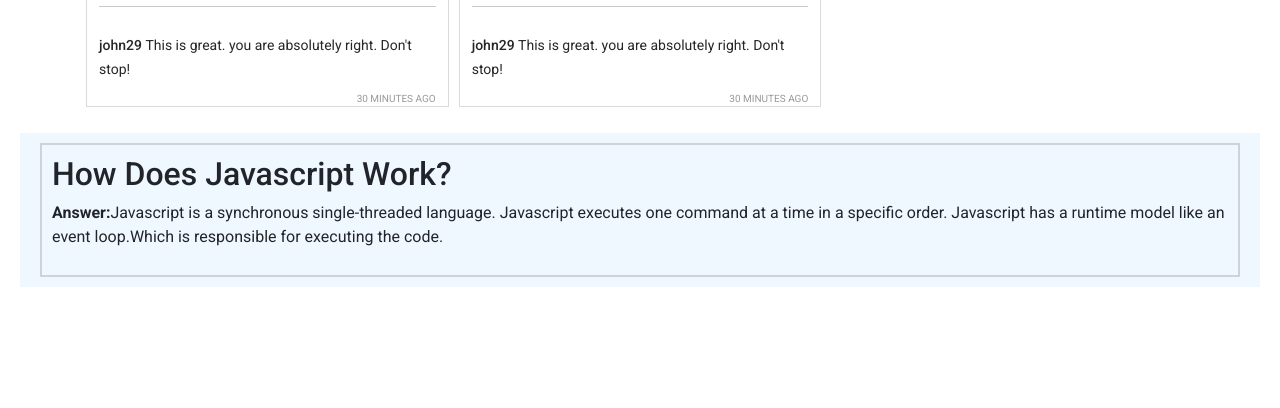
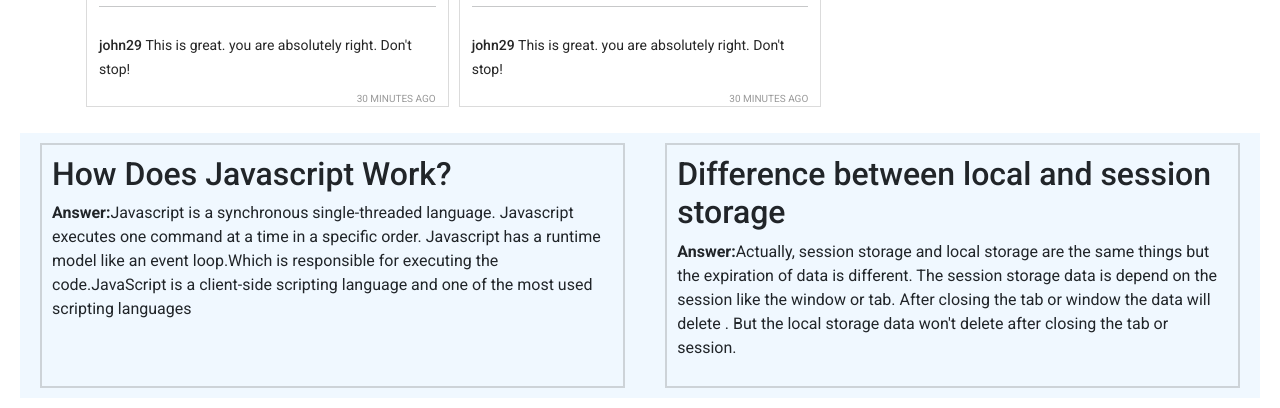
Before and after one commit to SouravBiswas238/insta-shohort, a plain HTML site: page index.html in a window 1280 px wide. Shown: the part 1425-1833 px from the top of the page. Before the commit the page ends 1722 px from the top, so only its background shows below. Drawn offline with nearby package versions, Linux system fonts and the light colour scheme.

Commit message:
adding second question answer

```diff
--- a/index.html
+++ b/index.html
@@ -58,22 +58,25 @@
         </div>
     </main>
 
-    <footer>
+
     <section class="questionAns">
         <div class="singleans">
             <h2>How Does Javascript Work?</h2>
             <p><span>Answer:</span>Javascript is a synchronous single-threaded language. Javascript executes one
                 command at a time in a specific order. Javascript has a runtime model like an event loop.Which is
-                    responsible for executing the code.</p>
+                responsible for executing the code.JavaScript is a client-side scripting language and one of the
+                most used scripting languages</p>
         </div>
-            <!-- <div class="singleans">
-                <h2>What does javascript event loop do?</h2>
-                <p><span>Answer:</span>Javascript is a synchronous single-threaded language. Javascript executes one
-                    command at a time in a specific order. Javascript has a runtime model like an event loop.Which is
-                    responsible for executing the code.</p>
-            </div> -->
+        <div class="singleans">
+            <h2>Difference between local and session storage</h2>
+            <p><span>Answer:</span>Actually, session storage and local storage are the same things but the expiration of
+                data is different. The session storage data is depend on the session like the window or tab. After
+                closing the tab or window the data will delete . But the local storage data won't delete after closing
+                the tab or session.</p>
+        </div>
     </section>
-    </footer>
+    <footer></footer>
+
 
     <!-- add javascript  file  -->
     <script src="./js/app.js"></script>
```
Lines whose indentation alone changed are shown as unchanged.
